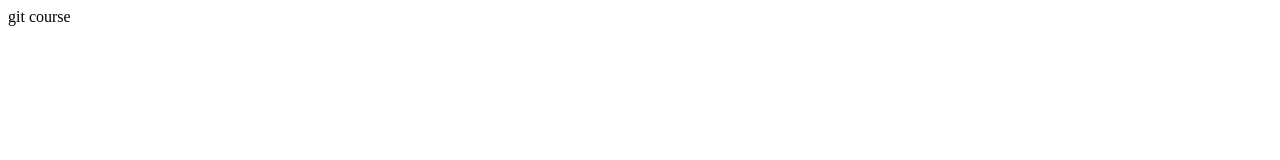
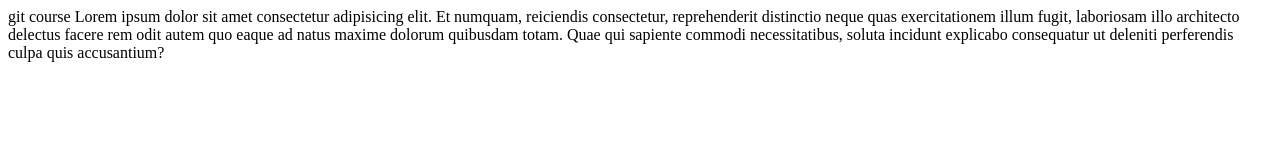
Before and after one commit to Mukeskannan/gitlearn, a plain HTML site: page index.html in a window 1280 px wide. Drawn offline with Linux system fonts and the light colour scheme.

Commit message:
new commit

```diff
--- a/index.html
+++ b/index.html
@@ -7,5 +7,6 @@
 </head>
 <body>
     git course
+    Lorem ipsum dolor sit amet consectetur adipisicing elit. Et numquam, reiciendis consectetur, reprehenderit distinctio neque quas exercitationem illum fugit, laboriosam illo architecto delectus facere rem odit autem quo eaque ad natus maxime dolorum quibusdam totam. Quae qui sapiente commodi necessitatibus, soluta incidunt explicabo consequatur ut deleniti perferendis culpa quis accusantium?
 </body>
 </html>
```
